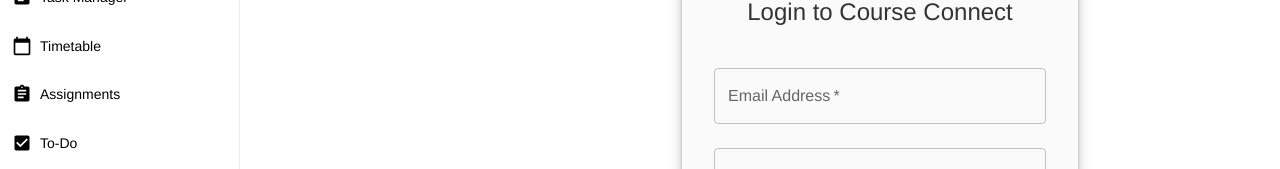
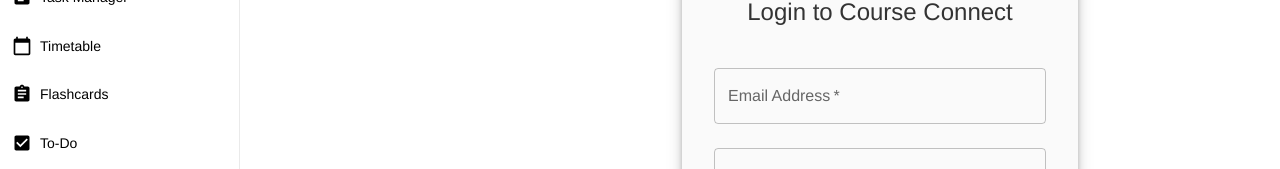
Before and after one commit to CourseConnect-TUDublin/Course-Connect, a Next.js app: page /login in a window 1280 px wide. Shown: the part 196-365 px from the top of the page. Built offline with nearby package versions, Linux system fonts and the light colour scheme.

Commit message:
links edit

```diff
--- a/src/app/home/page.js
+++ b/src/app/home/page.js
@@ -33,7 +33,7 @@
   { label: "Dashboard", route: "/dashboard", icon: <DashboardIcon fontSize="large" /> },
   { label: "Task Manager", route: "/TaskManager", icon: <Assignment fontSize="large" /> },
   { label: "Timetable", route: "/timetable", icon: <CalendarToday fontSize="large" /> },
-  { label: "Flashcards", route: "/assignments", icon: <Assignment fontSize="large" /> },
+  { label: "Flashcards", route: "/flashcards", icon: <Assignment fontSize="large" /> },
   { label: "To-Do", route: "/todo", icon: <CheckBox fontSize="large" /> },
   { label: "Study Buddy", route: "/StudyBuddy", icon: <People fontSize="large" /> },
   { label: "Chat Room", route: "/chatroom", icon: <Chat fontSize="large" /> },
--- a/src/components/Sidebar.js
+++ b/src/components/Sidebar.js
@@ -21,7 +21,7 @@
   { label: "Dashboard", route: "/dashboard", icon: <DashboardIcon /> },
   { label: "Task Manager", route: "/TaskManager", icon: <Assignment /> },
   { label: "Timetable", route: "/timetable", icon: <CalendarToday /> },
-  { label: "Assignments", route: "/assignments", icon: <Assignment /> },
+  { label: "Flashcards", route: "/flashcards", icon: <Assignment /> },
   { label: "To-Do", route: "/todo", icon: <CheckBox /> },
   // Direct Study Hub link
   { label: "Study Hub", route: "/studyhub", icon: <People /> },
```
